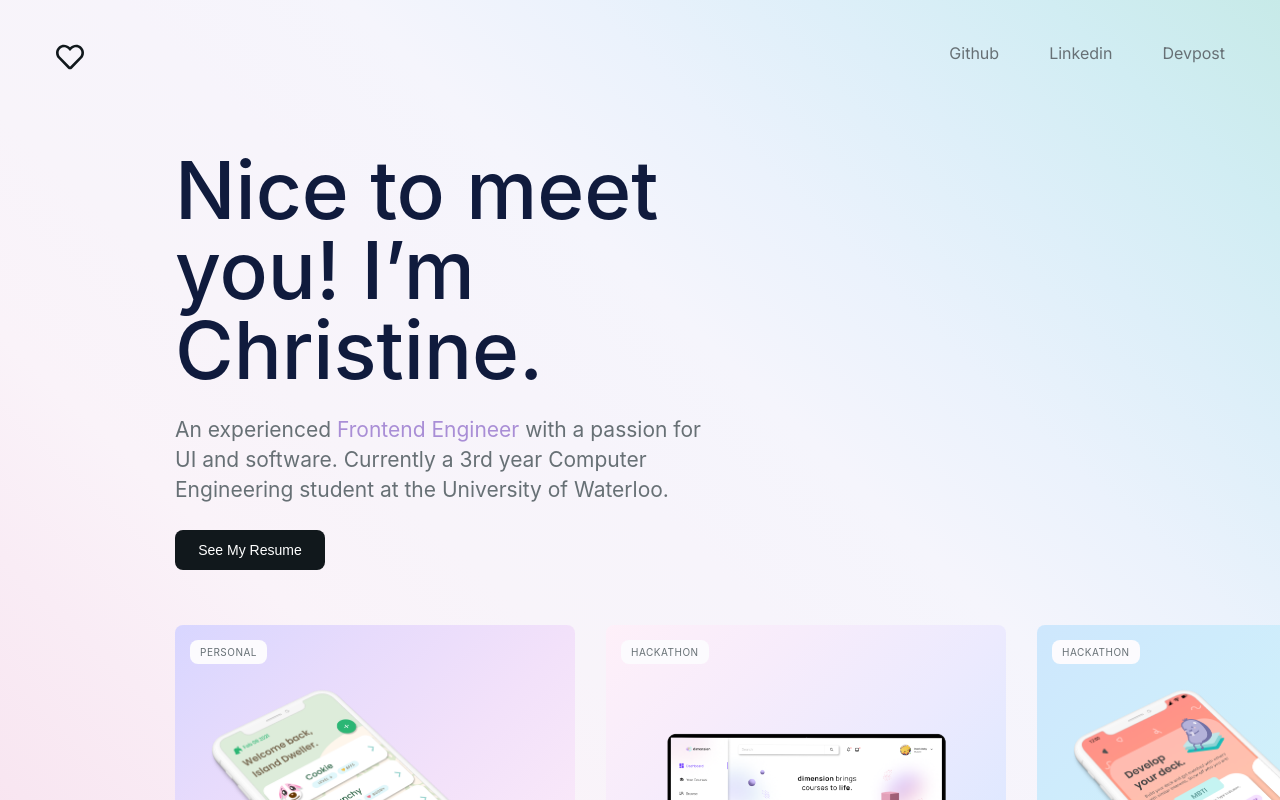
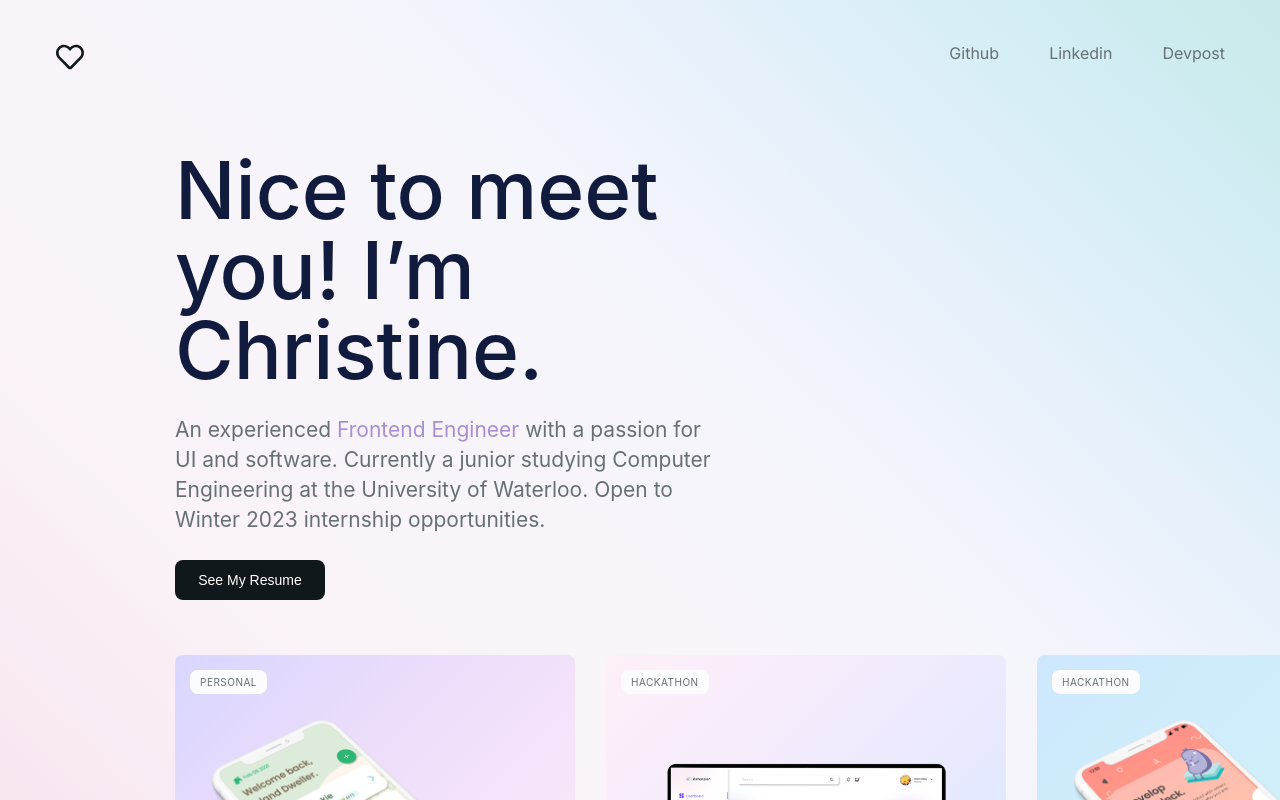
Before and after one commit to christinetrac/me, a React (Create React App) app: page / in a window 1280 px wide. Shown: the top 800 px of the page. Built offline with nearby package versions, Linux system fonts and the light colour scheme.

Commit message:
Update Home.js
updated bio

```diff
--- a/src/Containers/Home/Home.js
+++ b/src/Containers/Home/Home.js
@@ -207,7 +207,8 @@ export default function Home(props) {
                 <div className={styles.title}>Nice to meet you! I’m Christine.</div>
                 <div className={styles.subtitle}>
                     An experienced <span>Frontend Engineer</span> with a passion for UI and software.
-                    Currently a 3rd year Computer Engineering student at the University of Waterloo.
+                    Currently a junior studying Computer Engineering at the University of Waterloo.
+                    Open to Winter 2023 internship opportunities.
                 </div>
                 <button
                     className={props.isMobile && styles.noMargin}
```
